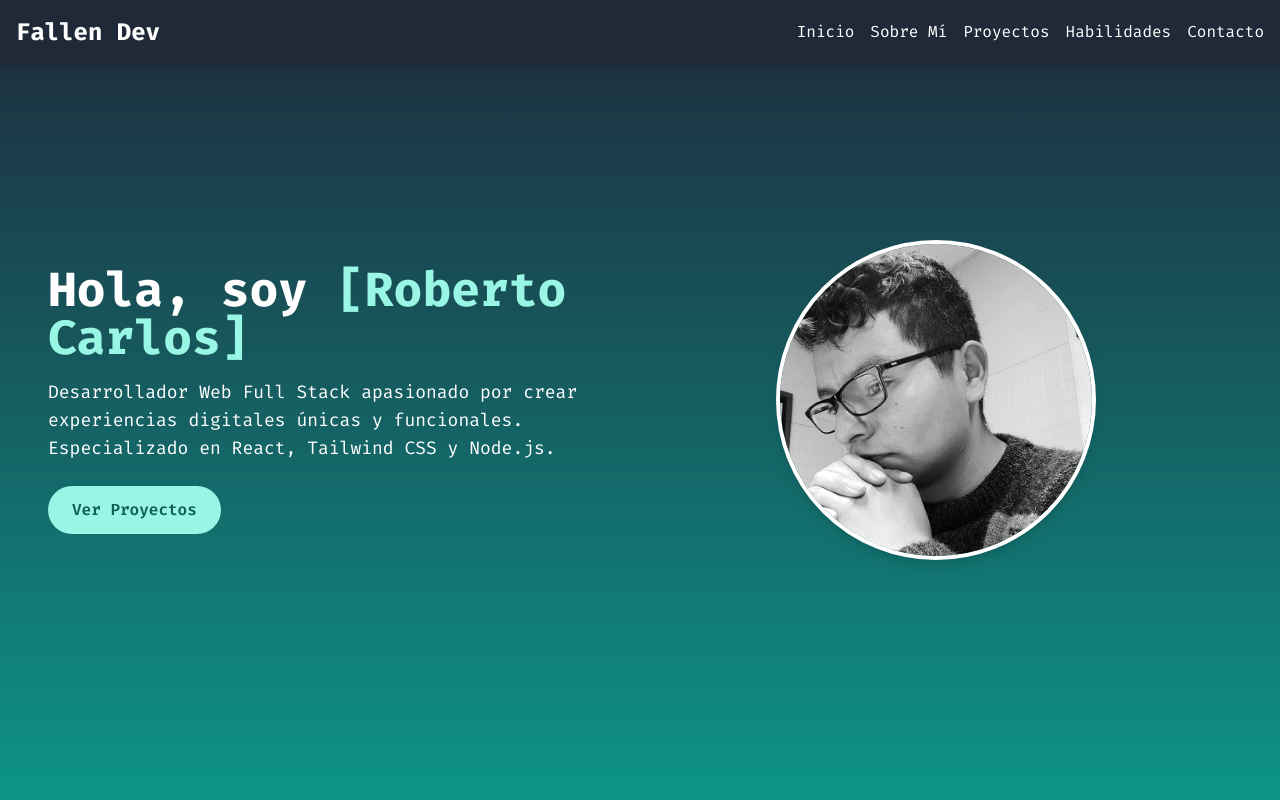
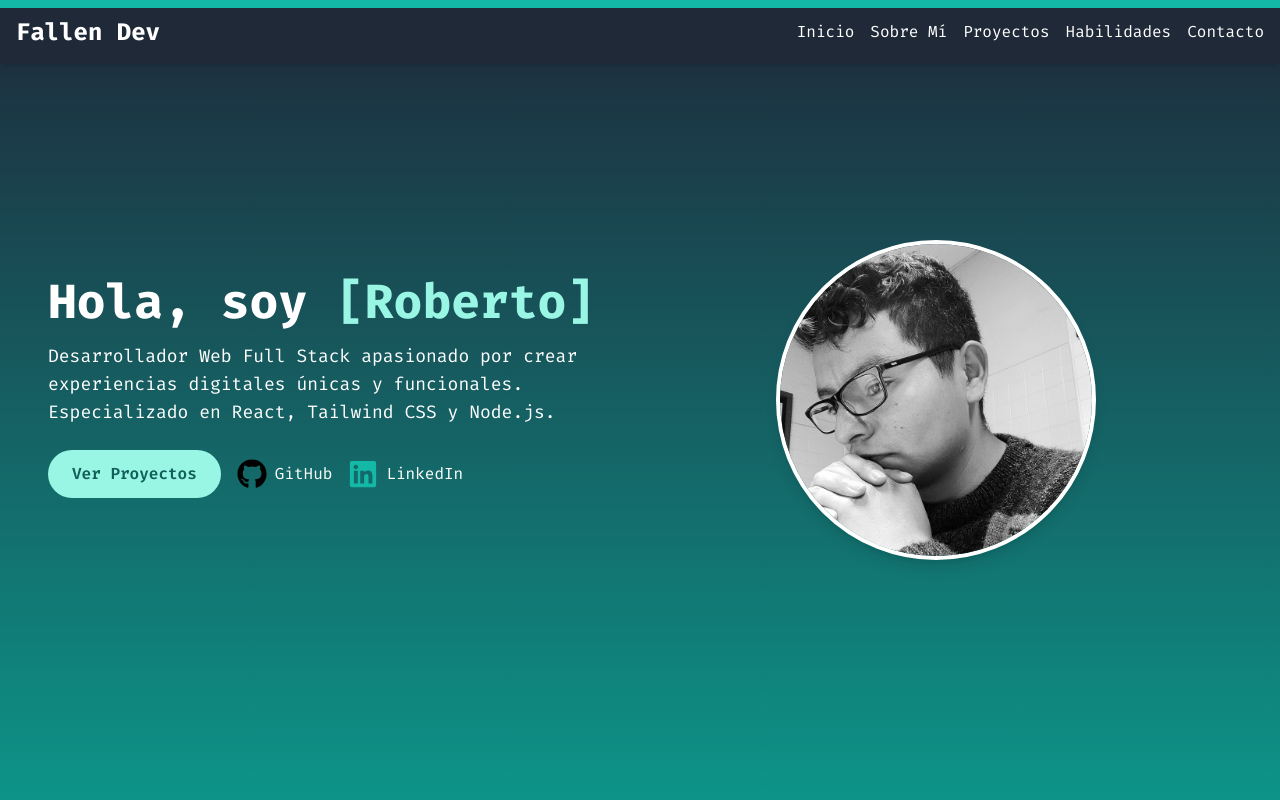
Before and after one commit to AcFallen/Portafolio, a React (Vite) app: page / in a window 1280 px wide. Shown: the top 800 px of the page. Built offline with nearby package versions, Linux system fonts and the light colour scheme.

Commit message:
Mejoras de animaciones

```diff
--- a/src/App.jsx
+++ b/src/App.jsx
@@ -17,5 +17,5 @@ export default function App() {
       <Contact />
       <Footer />
     </>
-  )
+  );
 }
--- a/src/components/Header.jsx
+++ b/src/components/Header.jsx
@@ -1,9 +1,10 @@
 // src/components/Header.jsx
-import React, { useState, useEffect } from "react";
+import { useState, useEffect } from "react";
 import { FaBars, FaTimes } from "react-icons/fa"; // Importar iconos de React Icons
-import { motion, AnimatePresence } from "framer-motion"; // Importar Framer Motion
+import { motion, AnimatePresence, useScroll } from "framer-motion"; // Importar Framer Motion
 
 const Header = () => {
+  const { scrollYProgress } = useScroll();
   const [isOpen, setIsOpen] = useState(false); // Estado para controlar el menú
 
   const toggleMenu = () => {
@@ -24,6 +25,11 @@ const Header = () => {
 
   return (
     <header className="fixed w-full bg-gray-800 text-white shadow-md z-50">
+      <motion.div
+        className="fixed top-0 left-0 h-2 w-full bg-teal-500 origin-left z-[60]"
+        style={{ scaleX: scrollYProgress }}
+      />
+
       <div className="container mx-auto flex justify-between items-center p-4">
         {/* Logo */}
         <h1 className="text-2xl font-bold">Fallen Dev</h1>
--- a/src/components/Hero.jsx
+++ b/src/components/Hero.jsx
@@ -1,21 +1,41 @@
+import { useRef } from "react";
+import { useInView, motion } from "framer-motion";
 import tuFoto from "../assets/images/perfil.jpg"; // Asegúrate de tener tu foto en esta ruta
 import useIsMobile from "../hooks/IsMobile";
+import { FaGithub, FaLinkedin } from "react-icons/fa";
+
+const skills = [
+  { icon: <FaGithub className="text-black text-3xl" />, nombre: "GitHub" },
+  {
+    icon: <FaLinkedin className="text-teal-500 text-3xl" />,
+    nombre: "LinkedIn",
+  },
+  // Añade más habilidades según necesites
+];
 
 const Hero = () => {
   const isMobile = useIsMobile();
+  const ref = useRef(null);
+  const isInView = useInView(ref, { once: true });
 
   return (
     <section
       id="hero"
-      className="flex flex-col-reverse justify-center md:flex-row items-center md:justify-between min-h-dvh bg-gradient-to-b from-slate-800 to-teal-600 text-white px-6 md:px-12"
+      className="flex flex-col-reverse justify-center md:flex-row items-center md:justify-between bg-gradient-to-b from-slate-800 to-teal-600 text-white px-6 md:px-12 h-svh"
     >
       {/* Texto de Presentación */}
-      <div className="md:w-1/2">
+      <motion.div
+        ref={ref}
+        className="md:w-1/2"
+        initial={{ opacity: 0, y: 50 }}
+        animate={isInView ? { opacity: 1, y: 0 } : {}}
+        transition={{ duration: 0.8, ease: "easeOut" }}
+      >
         <h1 className="text-3xl md:text-5xl font-bold mb-4">
           Hola, soy{" "}
           <span className="text-teal-200">
             {isMobile ? <br /> : ""}
-            [Roberto Carlos]
+            [Roberto]
           </span>
         </h1>
         <p className="text-lg mb-6">
@@ -23,22 +43,38 @@ const Hero = () => {
           digitales únicas y funcionales. Especializado en React, Tailwind CSS y
           Node.js.
         </p>
+        <div className="flex flex-col items-start md:items-center md:flex-row gap-2 md:gap-4  mb-6">
           <a
             href="#projects"
             className="inline-block bg-teal-200 text-teal-800 px-6 py-3 rounded-full font-semibold hover:bg-teal-300 transition-colors"
           >
             Ver Proyectos
           </a>
+          <div className="flex gap-4">
+            {skills.map((skill, index) => (
+              <div key={index} className="flex items-center">
+                {skill.icon}
+                <span className="ml-2">{skill.nombre}</span>
               </div>
+            ))}
+          </div>
+        </div>
+      </motion.div>
 
       {/* Imagen Personal */}
-      <div className="md:w-1/2 flex justify-center mb-6 md:mb-0">
+      <motion.div
+        className="md:w-1/2 flex justify-center mb-6 md:mb-0"
+        ref={ref}
+        initial={{ opacity: 0, y: 50 }}
+        animate={isInView ? { opacity: 1, y: 0 } : {}}
+        transition={{ duration: 0.8, ease: "easeOut" }}
+      >
         <img
           src={tuFoto}
           alt="Foto de [Tu Nombre]"
           className="w-40 h-40 md:w-80 md:h-80 rounded-full border-4 border-white shadow-lg object-cover"
         />
-      </div>
+      </motion.div>
     </section>
   );
 };
--- a/src/components/Skills.jsx
+++ b/src/components/Skills.jsx
@@ -1,4 +1,3 @@
-import React from 'react'
 import { FaHtml5, FaCss3Alt, FaJs, FaReact, FaNodeJs } from 'react-icons/fa'
 
 const habilidades = [
```
Lines whose indentation alone changed are shown as unchanged.
